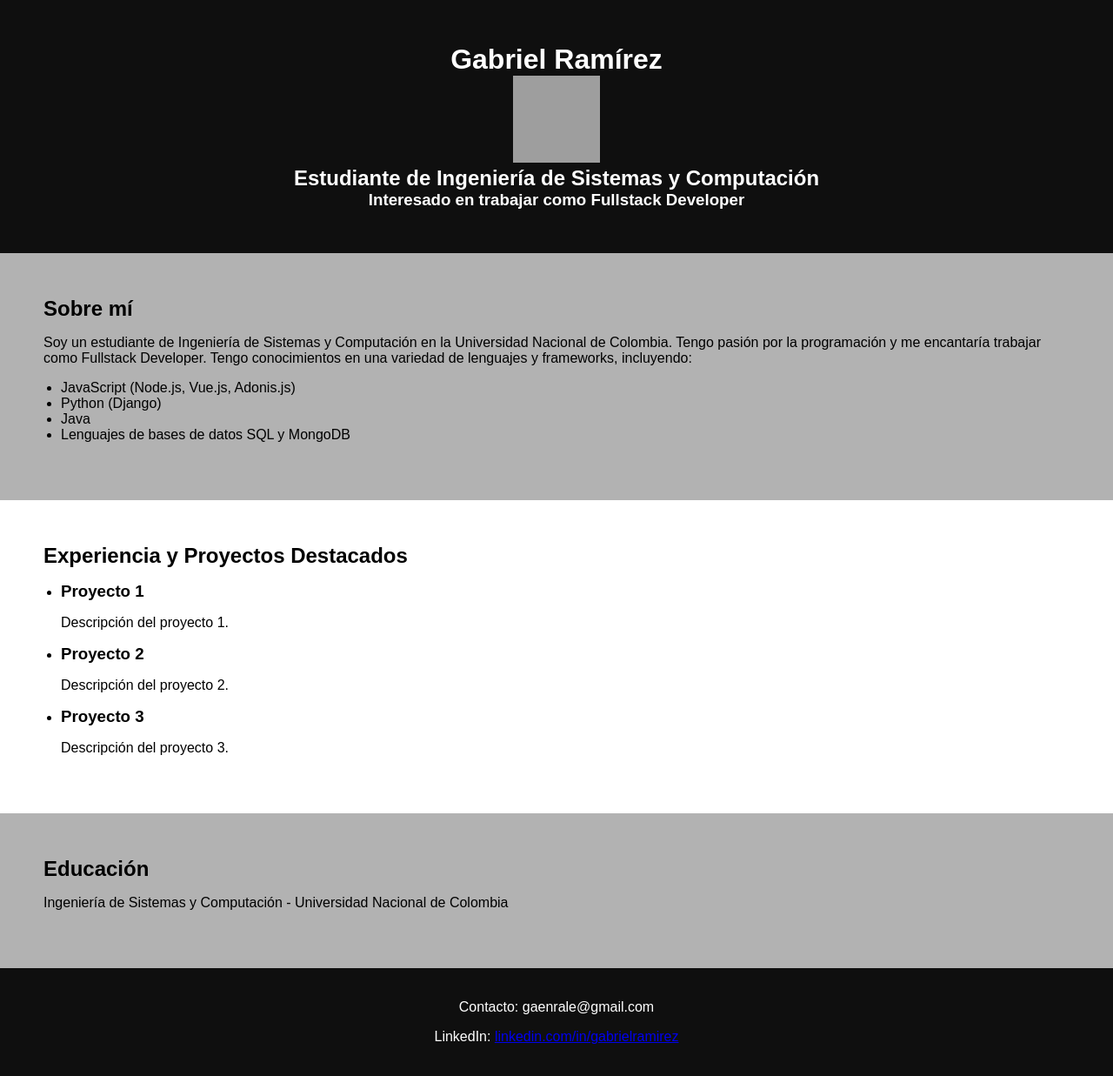
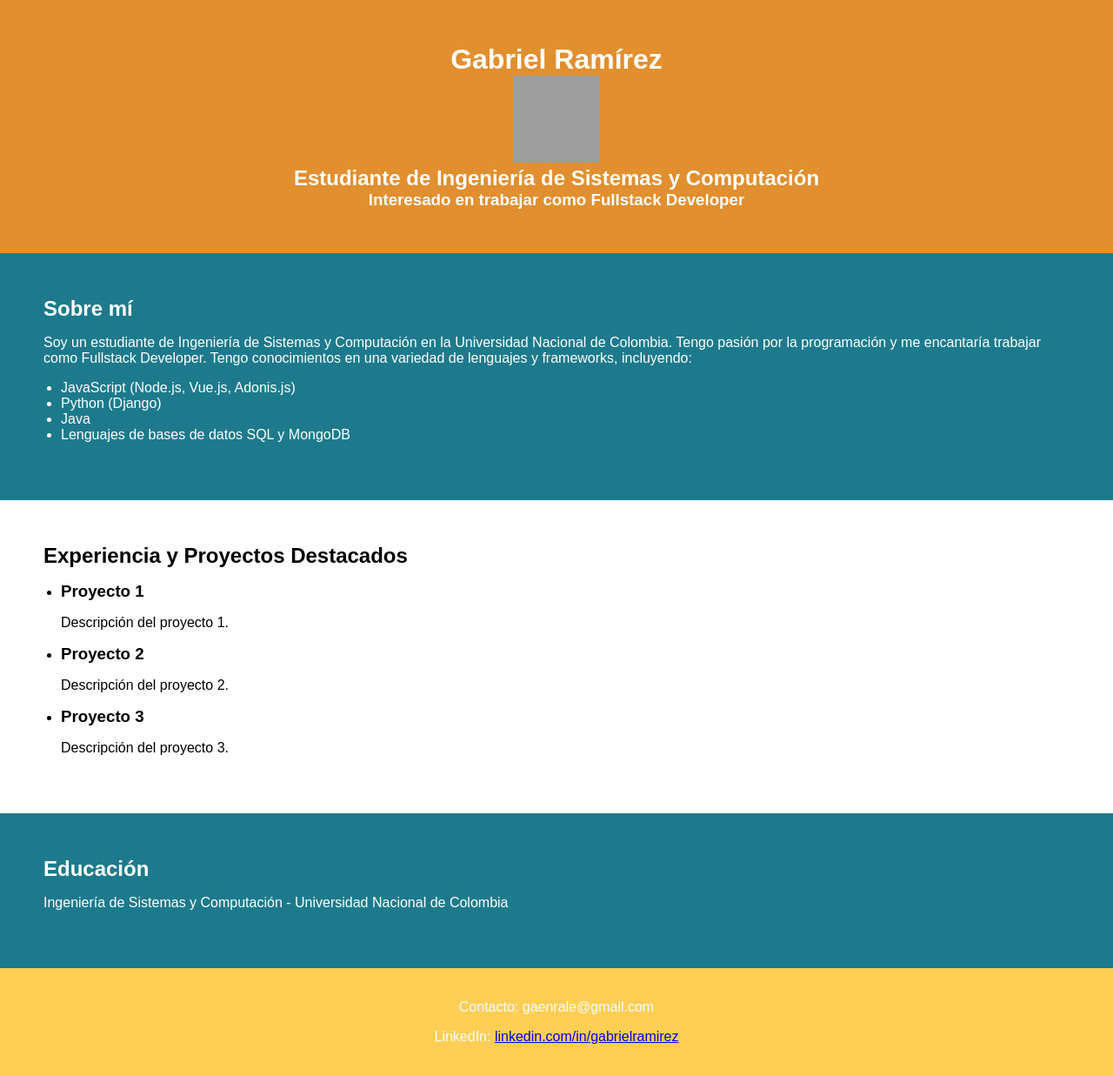
Before and after one commit to geramirezl/pag-web, a plain HTML site: page index.html in a window 1280 px wide. Shown: the whole page at 87% size. Drawn offline with Linux system fonts and the light colour scheme; grey boxes are pictures that could not be loaded.

Commit message:
colores diff

```diff
--- a/index.html
+++ b/index.html
@@ -23,7 +23,7 @@
     </ul>
   </section>
 
-  <section>
+  <section class="proyectos">
     <h2>Experiencia y Proyectos Destacados</h2>
     <ul>
       <li>
--- a/styles.css
+++ b/styles.css
@@ -5,7 +5,7 @@ body {
   }
 
   header {
-    background-color: #0F0F0F;
+    background-color: #E18F2F;
     color: #fff;
     text-align: center;
     padding: 50px;
@@ -25,19 +25,26 @@ body {
   }
 
   footer {
-    background-color: #0F0F0F;
+    background-color: #FFCE54;
     color: #fff;
     text-align: center;
     padding: 20px;
   }
 
   .sobremi {
-    background-color: #B2B2B2;
+    background-color: #1D7A8C;
+    color: #fff;
+  }
+
+
+  .projectos{
+    background-color: #B3A369;
+    color: #fff;
   }
   .educacion{
-    background-color: #B2B2B2;
+    background-color: #1D7A8C;
+    color: #fff;
   }
-
  header img{
     width: 100px;
     height: 100px;
```
